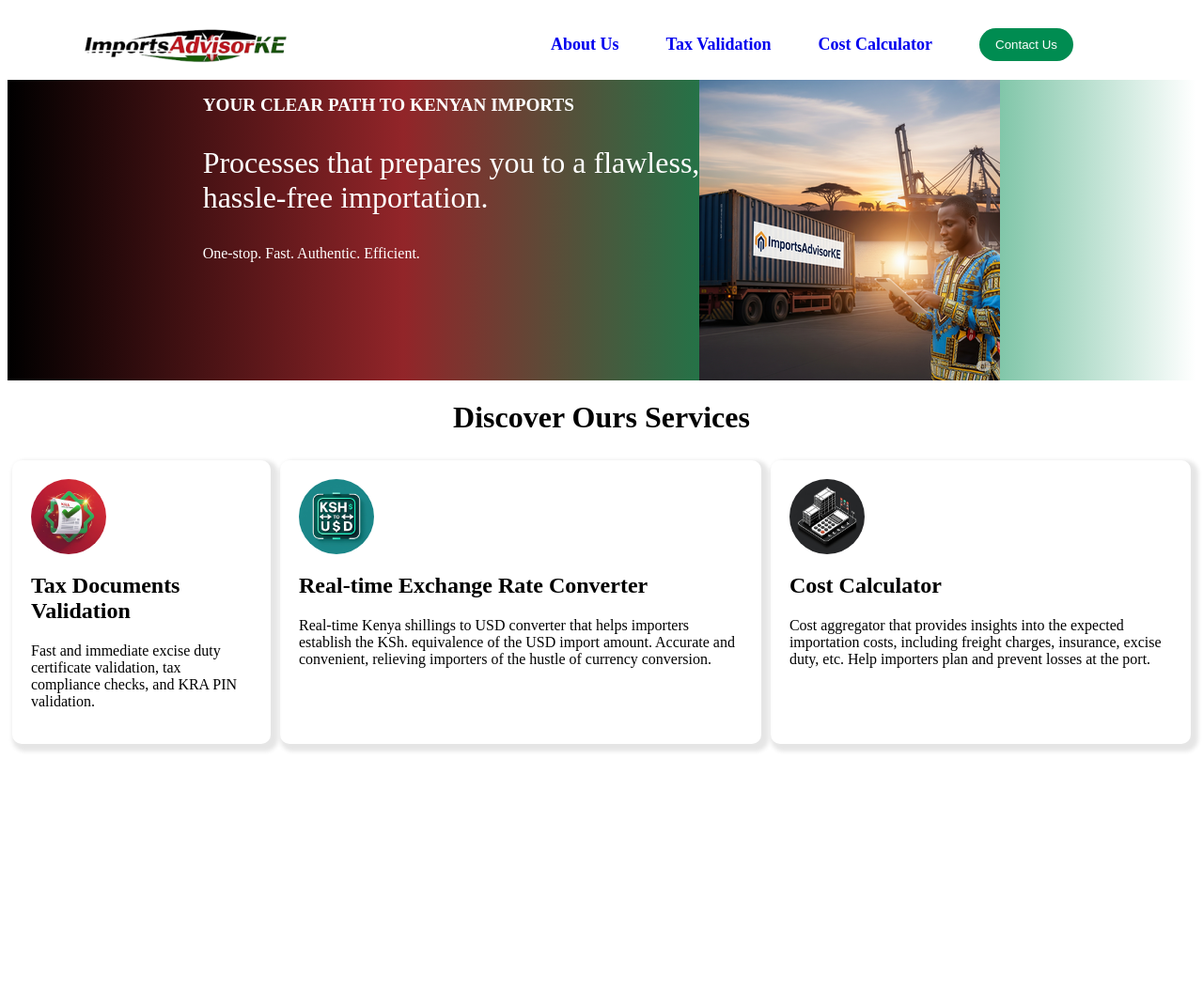
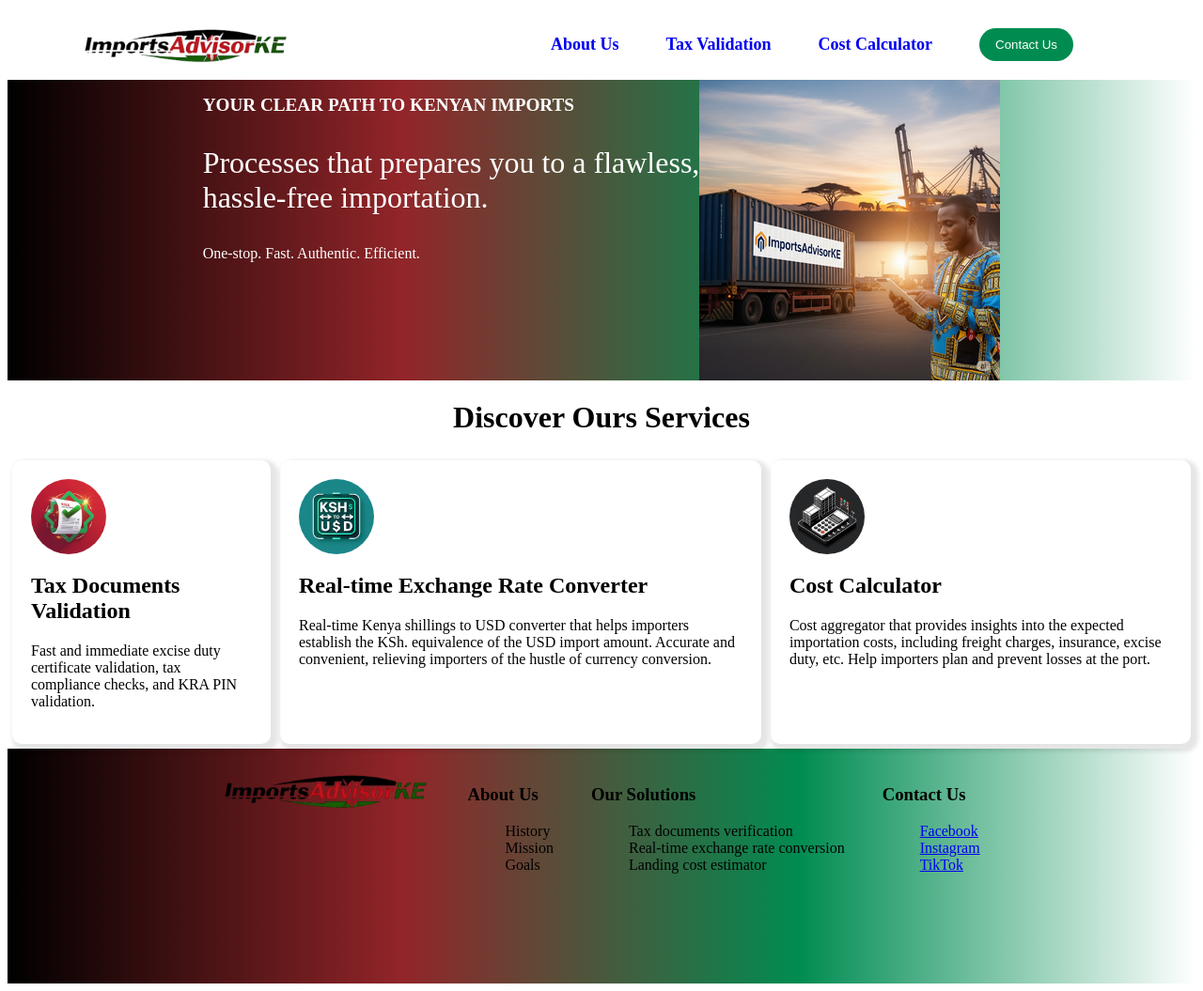
Before and after one commit to Loncey27/ImportsAdvisorKE, a plain HTML site: page index.html in a window 1280 px wide. Shown: the whole page at 94% size. Before the commit the page ends 805 px from the top, so only its background shows below. Drawn offline with Linux system fonts and the light colour scheme.

Commit message:
add footer

```diff
--- a/index.html
+++ b/index.html
@@ -6,6 +6,7 @@
     <title>ImportsAdvisorKE</title>
     <link rel="stylesheet" href="style.css" />
   </head>
+
   <body>
     <header>
       <a href="index.html"
@@ -23,42 +24,96 @@
     </header>
     <div class="cards-container">
       <div class="card">
-        <h2 style="font-size: larger;" >YOUR CLEAR PATH TO KENYAN IMPORTS</h2>
-        <p style="font-size:xx-large;">
-          Processes that prepares you to a flawless, <br>
+        <h2 style="font-size: larger">YOUR CLEAR PATH TO KENYAN IMPORTS</h2>
+        <p style="font-size: xx-large">
+          Processes that prepares you to a flawless, <br />
           hassle-free importation.
         </p>
         <p>One-stop. Fast. Authentic. Efficient.</p>
       </div>
       <div class="card">
-        <img src="/landingPage.png" alt="" style="max-width: 600px; width: auto; height: auto;"/>
+        <img
+          src="/landingPage.png"
+          alt=""
+          style="max-width: 600px; width: auto; height: auto"
+        />
       </div>
     </div>
-    <h1 style="text-align: center;">Discover Ours Services</h1>
+    <h1 style="text-align: center">Discover Ours Services</h1>
     <div class="services-container">
       <div class="service">
-            <img src="Tax validation.jpg" alt="image" style="width: 80px; height: 80px;">
+        <img
+          src="Tax validation.jpg"
+          alt="image"
+          style="width: 80px; height: 80px"
+        />
         <h2>Tax Documents Validation</h2>
         <p>
-                Fast and immediate excise duty certificate validation, tax compliance checks, and KRA PIN validation.
+          Fast and immediate excise duty certificate validation, tax compliance
+          checks, and KRA PIN validation.
         </p>
       </div>
       <div class="service">
-            <img src="forex calculator.jpg" alt="image" style="width: 80px; height: 80px;">
+        <img
+          src="forex calculator.jpg"
+          alt="image"
+          style="width: 80px; height: 80px"
+        />
         <h2>Real-time Exchange Rate Converter</h2>
         <p>
-                Real-time Kenya shillings to USD converter that helps importers establish the KSh. equivalence of the USD import amount.
-                Accurate and convenient, relieving importers of the hustle of currency conversion.
+          Real-time Kenya shillings to USD converter that helps importers
+          establish the KSh. equivalence of the USD import amount. Accurate and
+          convenient, relieving importers of the hustle of currency conversion.
         </p>
       </div>
       <div class="service">
-            <img src="cost calculator.jpg" alt="image" style="width: 80px; height: 80px;">
+        <img
+          src="cost calculator.jpg"
+          alt="image"
+          style="width: 80px; height: 80px"
+        />
         <h2>Cost Calculator</h2>
         <p>
-                Cost aggregator that provides insights into the expected importation costs, including freight charges, insurance,
-                excise duty, etc. Help importers plan and prevent losses at the port.
+          Cost aggregator that provides insights into the expected importation
+          costs, including freight charges, insurance, excise duty, etc. Help
+          importers plan and prevent losses at the port.
         </p>
       </div>
     </div>
+    <footer>
+      <div class="footer-wrapper">
+        <div class="footer-item">
+          <img
+            src="/ImportsKE logo.png"
+            alt="ImportsAdvisorKE logo"
+            style="width: 220px"
+          />
+        </div>
+      </div>
+      <div class="footer-item">
+        <h3>About Us</h3>
+        <ul>
+          <li>History</li>
+          <li>Mission</li>
+          <li>Goals</li>
+        </ul>
+      </div>
+      <div class="footer-item">
+        <h3>Our Solutions</h3>
+        <ul>
+          <li>Tax documents verification</li>
+          <li>Real-time exchange rate conversion</li>
+          <li>Landing cost estimator</li>
+        </ul>
+      </div>
+      <div class="footer-item">
+        <h3>Contact Us</h3>
+        <ul>
+          <li><a href="#">Facebook</a></li>
+          <li><a href="#">Instagram</a></li>
+          <li><a href="#">TikTok</a></li>
+        </ul>
+      </div>
+    </footer>
   </body>
 </html>
--- a/style.css
+++ b/style.css
@@ -61,6 +61,7 @@
 
 .services-container {
     display: flex;
+    justify-content: center;
 }
 
 .service {
@@ -74,3 +75,19 @@
     display: block;
     border-radius: 50%;
 }
+
+footer {
+    display: flex;
+    flex: wrap;
+    justify-content: center;
+    height: 250px;
+    background-image: linear-gradient(to right, #000000, #922529,#008C51, #FFFFFF);
+}
+
+footer ul {
+    list-style-type: none;
+}
+
+.footer-item {
+    margin: 20px;
+}
```
Lines whose indentation alone changed are shown as unchanged.
